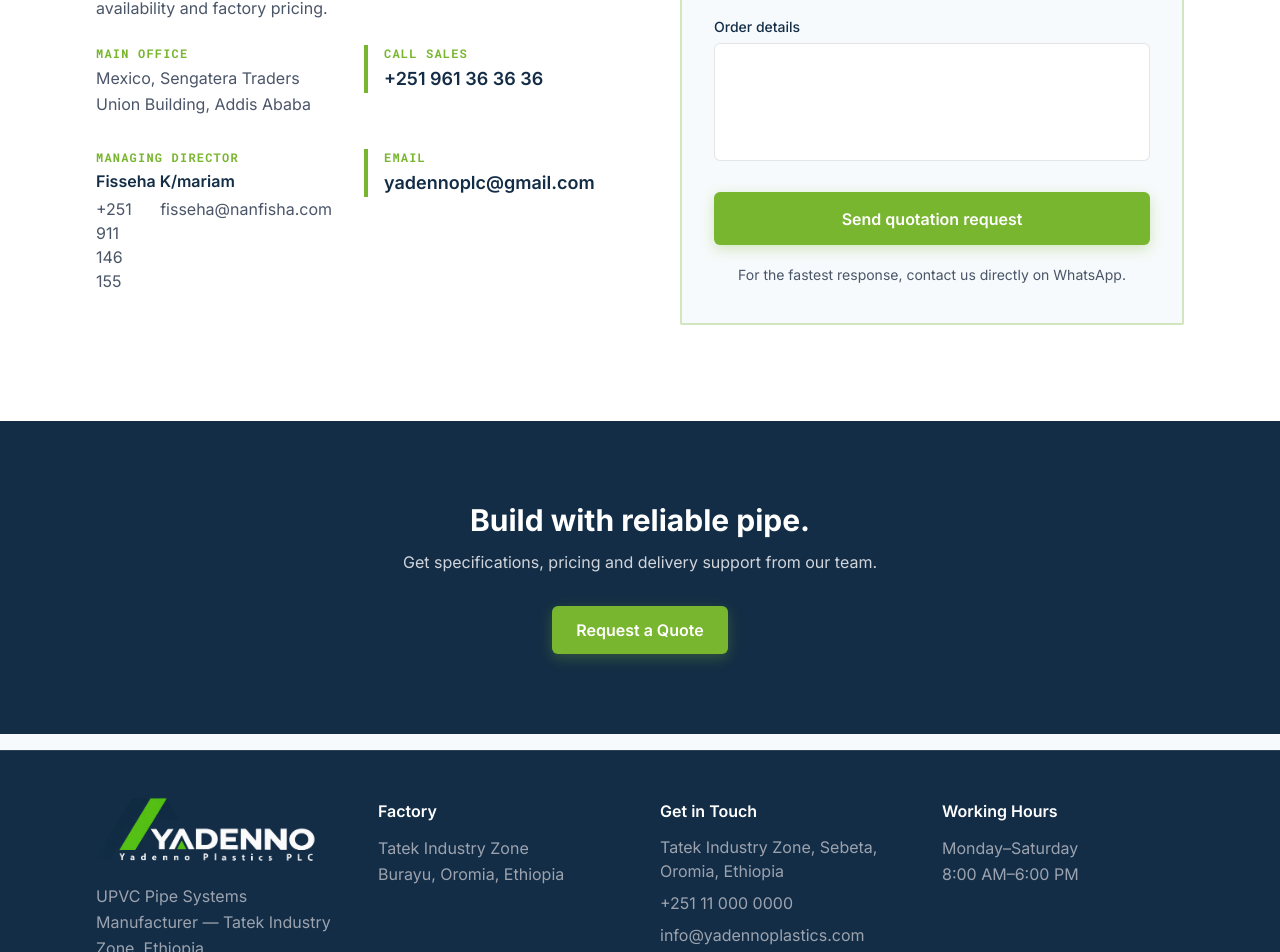
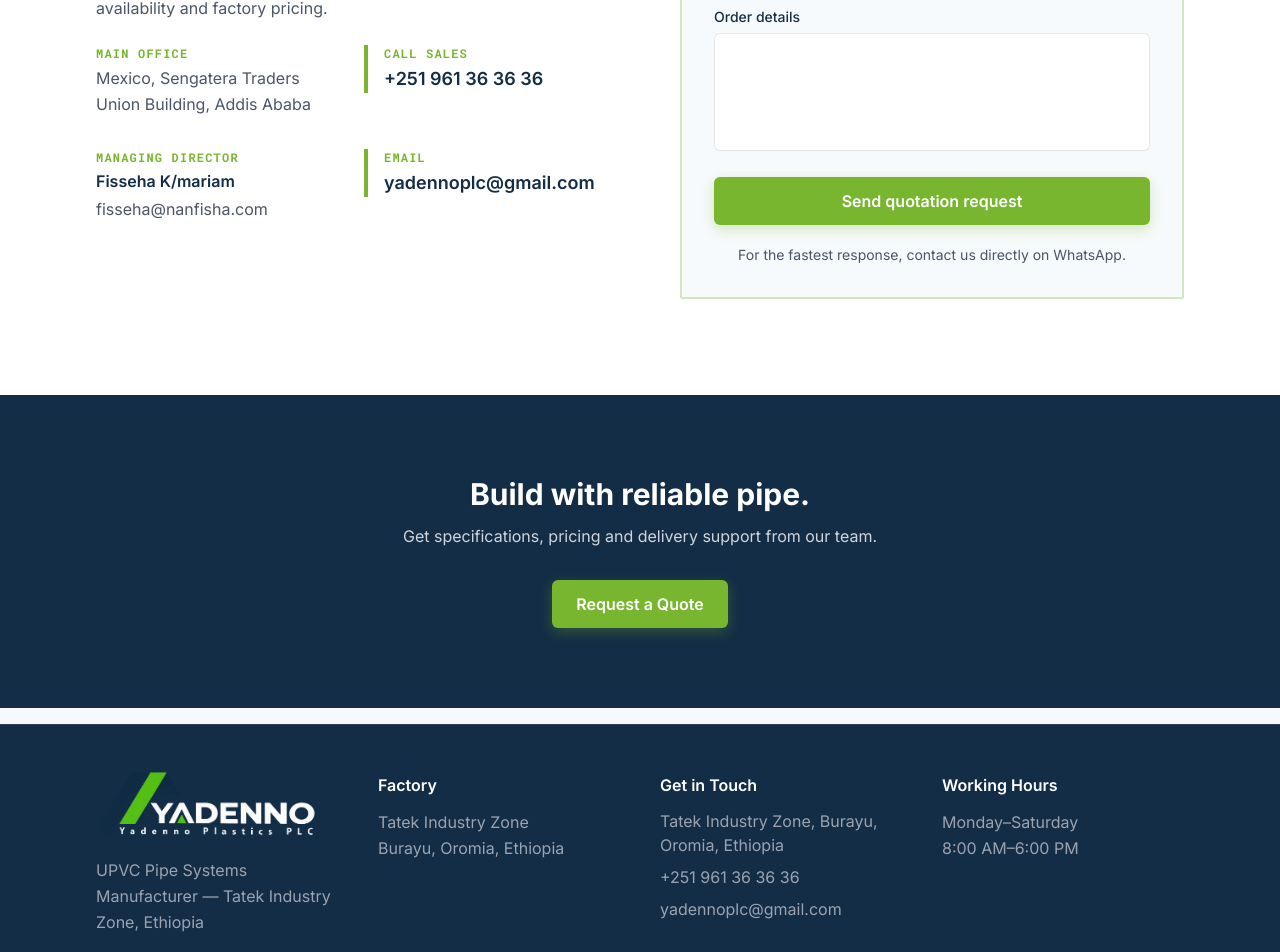
Before and after one commit to Maraki-Astatke/Yade, a React (Vite) app: page / in a window 1280 px wide. Shown: the part 4031-4983 px from the top of the page. Built offline with nearby package versions, Linux system fonts and the light colour scheme.

Commit message:
home and contact

```diff
--- a/src/data/translations.js
+++ b/src/data/translations.js
@@ -186,9 +186,9 @@
     contact_form_submit: 'Send Message',
     contact_form_success: 'Thank you — your message has been received. Our team will reach out shortly.',
     contact_info_title: 'Get in Touch',
-    contact_info_address: 'Tatek Industry Zone, Sebeta, Oromia, Ethiopia',
-    contact_info_phone: '+251 11 000 0000',
-    contact_info_email: 'info@yadennoplastics.com',
+    contact_info_address: 'Tatek Industry Zone, Burayu, Oromia, Ethiopia',
+    contact_info_phone: '+251 961 36 36 36',
+    contact_info_email: 'yadennoplc@gmail.com',
     contact_info_hours: 'Mon – Sat: 8:00 AM – 6:00 PM',
 
     // Footer
@@ -376,9 +376,9 @@
     contact_form_submit: 'መልእክት ይላኩ',
     contact_form_success: 'እናመስግናለን — መልእክትዎ ደርሶናል። ቡድናችን በቅርቡ ያግኙዎታል።',
     contact_info_title: 'ያግኙን',
-    contact_info_address: 'ተከት ኢንዱስትሪ ዞን፣ ሰበታ፣ ኦሮሚያ፣ ኢትዮጵያ',
-    contact_info_phone: '+251 11 000 0000',
-    contact_info_email: 'info@yadennoplastics.com',
+    contact_info_address: 'ተከት ኢንዱስትሪ ዞን፣ ቡራዩ፣ ኦሮሚያ፣ ኢትዮጵያ',
+    contact_info_phone: '+251 961 36 36 36',
+    contact_info_email: 'yadennoplc@gmail.com',
     contact_info_hours: 'ሰኞ – ቅዳሜ፦ 8፡00 ጥዋት – 6፡00 ማታ',
 
     footer_factory: 'ፋብሪካ',
--- a/src/pages/Contact.jsx
+++ b/src/pages/Contact.jsx
@@ -59,7 +59,6 @@
               </h3>
               <p className="font-semibold text-primary dark:text-white">Fisseha K/mariam</p>
               <div className="mt-1 flex flex-col gap-1 text-steel dark:text-gray-300 sm:flex-row sm:gap-4">
-                <a href="tel:+251911146155" className="hover:text-accent transition-colors">+251 911 146 155</a>
                 <a href="mailto:fisseha@nanfisha.com" className="hover:text-accent transition-colors">fisseha@nanfisha.com</a>
               </div>
             </div>
--- a/src/pages/Home.jsx
+++ b/src/pages/Home.jsx
@@ -1,9 +1,22 @@
+import { useState } from 'react'
 import { Link } from 'react-router-dom'
 import Hero from '../components/Hero.jsx'
 import { useLanguage } from '../context/LanguageContext.jsx'
 
 export default function Home() {
   const { t } = useLanguage()
+  const [form, setForm] = useState({ name: '', phone: '', diameter: '', pnClass: '', orderDetails: '' })
+  const [submitted, setSubmitted] = useState(false)
+
+  const handleChange = (e) => {
+    setForm((prev) => ({ ...prev, [e.target.name]: e.target.value }))
+  }
+
+  const handleSubmit = (e) => {
+    e.preventDefault()
+    setSubmitted(true)
+    setForm({ name: '', phone: '', diameter: '', pnClass: '', orderDetails: '' })
+  }
 
   const reasons = [
     { title: t('home_why_1_title'), desc: t('home_why_1_desc'), icon: '✅' },
@@ -277,7 +290,6 @@
                   </h3>
                   <p className="font-semibold text-primary">Fisseha K/mariam</p>
                   <div className="mt-1 flex flex-col gap-1 text-steel sm:flex-row sm:gap-4">
-                    <a href="tel:+251911146155" className="hover:text-accent transition-colors">+251 911 146 155</a>
                     <a href="mailto:fisseha@nanfisha.com" className="hover:text-accent transition-colors">fisseha@nanfisha.com</a>
                   </div>
                 </div>
@@ -290,20 +302,24 @@
             </div>
 
             <form
-              onSubmit={(event) => event.preventDefault()}
+              onSubmit={handleSubmit}
               className="grid h-full grid-cols-1 sm:grid-cols-2 gap-5 rounded-sm border-2 border-accent/30 bg-surface-light p-6 sm:p-8"
             >
               {[
-                { id: 'quote-name', label: t('home_full_name'), type: 'text', placeholder: t('home_full_name_placeholder') },
-                { id: 'quote-phone', label: t('home_phone_number'), type: 'tel', placeholder: '+251 9XX XXX XXX' },
-                { id: 'quote-diameter', label: t('home_pipe_diameter'), type: 'text', placeholder: t('home_pipe_diameter_placeholder') },
-                { id: 'quote-pn-class', label: t('home_pn_class'), type: 'text', placeholder: t('home_pn_class_placeholder') },
+                { id: 'quote-name', key: 'name', label: t('home_full_name'), type: 'text', placeholder: t('home_full_name_placeholder') },
+                { id: 'quote-phone', key: 'phone', label: t('home_phone_number'), type: 'tel', placeholder: '+251 9XX XXX XXX' },
+                { id: 'quote-diameter', key: 'diameter', label: t('home_pipe_diameter'), type: 'text', placeholder: t('home_pipe_diameter_placeholder') },
+                { id: 'quote-pn-class', key: 'pnClass', label: t('home_pn_class'), type: 'text', placeholder: t('home_pn_class_placeholder') },
               ].map((field) => (
                 <div key={field.id}>
                   <label htmlFor={field.id} className="mb-1.5 block text-sm font-medium text-primary">{field.label}</label>
                   <input
                     id={field.id}
+                    name={field.key}
                     type={field.type}
+                    required
+                    value={form[field.key]}
+                    onChange={handleChange}
                     placeholder={field.placeholder}
                     className="w-full rounded-md border border-black/10 bg-white px-4 py-2.5 text-primary focus:outline-none focus:ring-2 focus:ring-accent"
                   />
@@ -314,14 +330,24 @@
                 <label htmlFor="quote-order-details" className="mb-1.5 block text-sm font-medium text-primary">{t('home_order_details')}</label>
                 <textarea
                   id="quote-order-details"
+                  name="orderDetails"
+                  required
+                  value={form.orderDetails}
+                  onChange={handleChange}
                   rows={4}
                   className="w-full resize-none rounded-md border border-black/10 bg-white px-4 py-2.5 text-primary focus:outline-none focus:ring-2 focus:ring-accent"
                 />
               </div>
 
-              <Link to="/contact#quote" className="btn-accent inline-flex w-full justify-center sm:col-span-2">
+              <button type="submit" className="btn-accent inline-flex w-full justify-center sm:col-span-2">
                 {t('home_send_quote')}
-              </Link>
+              </button>
+
+              {submitted && (
+                <p className="text-sm text-green-600 dark:text-green-400 text-center sm:col-span-2 pt-2">
+                  {t('contact_form_success')}
+                </p>
+              )}
               <p className="text-center text-sm text-steel sm:col-span-2">{t('home_quote_note')}</p>
             </form>
           </div>
```
